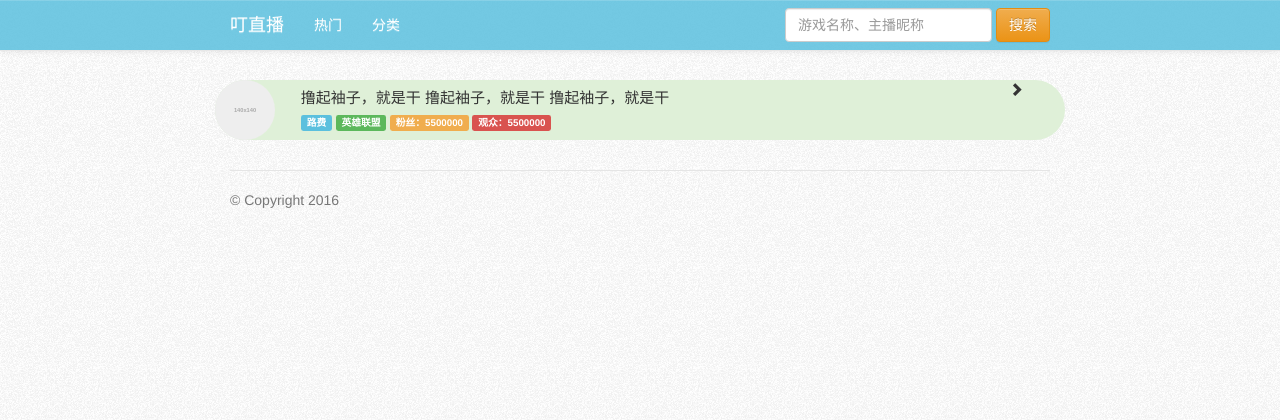
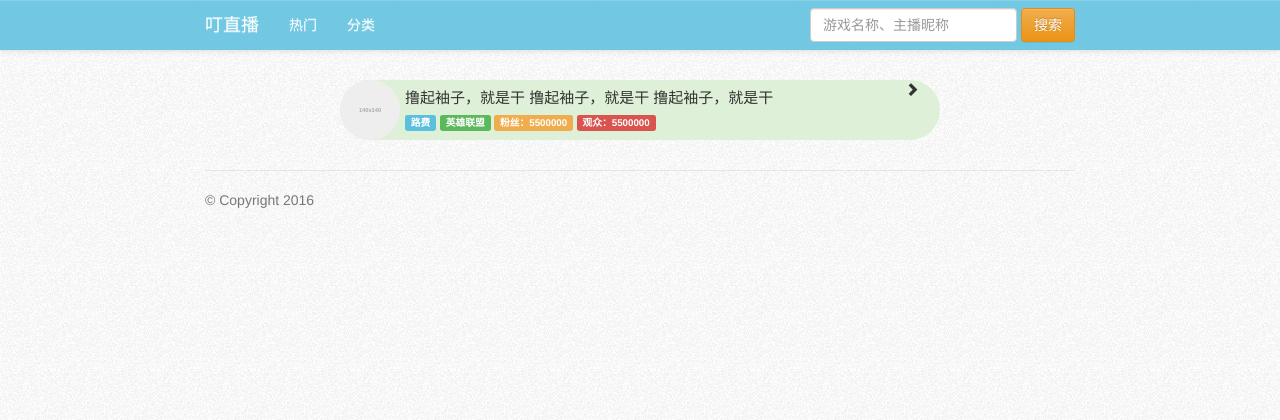
Before and after one commit to simyy/Dinglive, a Python web app: template app/templates/hello.html in a window 1280 px wide. Shown: the top 420 px of the page. Run offline with Jinja, Linux system fonts and the light colour scheme; the template is opened without the code that fills it, so the values that code supplies are empty; some libraries are stand-ins or nearby versions.

Commit message:
新结构

```diff
--- a/app/handlers/tv.py
+++ b/app/handlers/tv.py
@@ -86,6 +86,12 @@
         self.render('quality.html')
 
 
+class RoomIndex(BaseHandler):
+    def get(self):
+        self.src = self.get_argument('src')
+        self.render('room.html')
+
+
 class SearchIndex(BaseHandler):
     def get(self, searchStr):
         session = self.backend.get_session()
--- a/app/static/css/jumbotron-narrow.css
+++ b/app/static/css/jumbotron-narrow.css
@@ -47,8 +47,8 @@
 
 /* 有效区域 */
 .container {
-  min-width: 850px;
-  max-width: 850px;
+  min-width: 900px;
+  max-width: 900px;
 }
 
 .content {
@@ -57,8 +57,9 @@
 
 /* 中间内容 */
 .content .row {
-  margin-left: 0px;
-  margin-right: 0px;
+  width: 600px;
+  margin: auto;
+  margin-bottom: 10px;
 }
 
 .container-narrow > hr {
--- a/app/static/js/jumbotron-narrow.js
+++ b/app/static/js/jumbotron-narrow.js
@@ -21,7 +21,7 @@
             $(this).find('.jump').css('visibility', 'visible');
             $(this).css('border', '2px dashed #C3BDCC');
             $(this).css('transition', 'ease-out 0.1s');
-            $(this).css('transform', 'scale(1.05)');
+            $(this).css('transform', 'scale(1.02)');
             $(this).css('-ms-transform', 'scale(1.02)');
             $(this).css('-moz-transform', 'scale(1.02)');
             $(this).css('-webkit-transform', 'scale(1.02)');
--- /dev/null
+++ b/app/templates/room.html
@@ -0,0 +1,5 @@
+{% extends "base.html" %}
+
+{% block content %}
+<iframe src="{{ handler.src }}"></iframe>
+{% endblock %}
--- a/app/web.py
+++ b/app/web.py
@@ -23,6 +23,7 @@
     (r'/cate', tv.Cate),
     (r'/quality', tv.QualityIndex),
     (r'/cate/(.+)', tv.CateIndex),
+    (r'/room/', tv.RoomIndex),
     (r'/search/(.+)', tv.SearchIndex),
 ]
 
```
Also changed, not shown: app/templates/list.html (+4 -4 lines).
